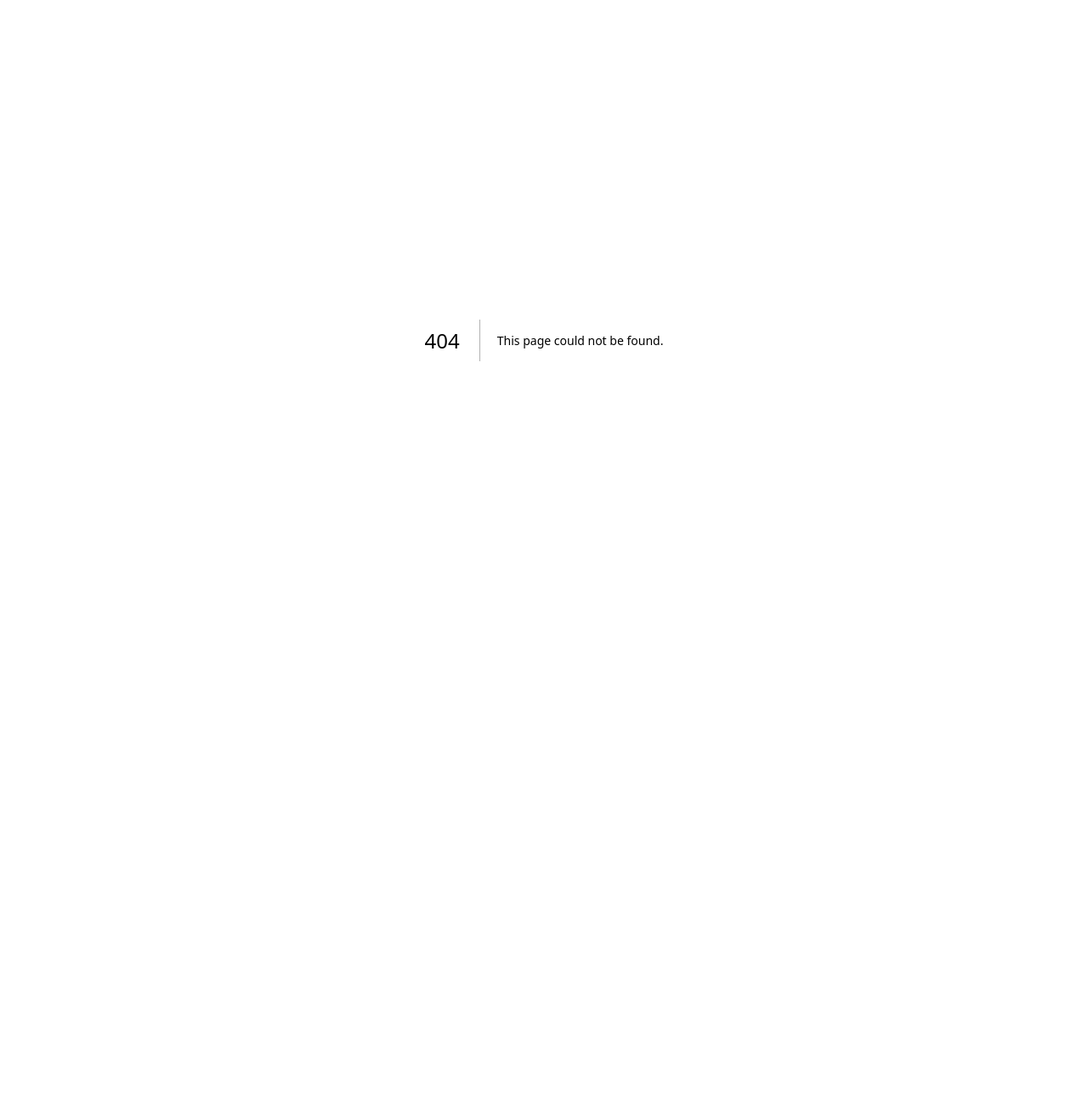
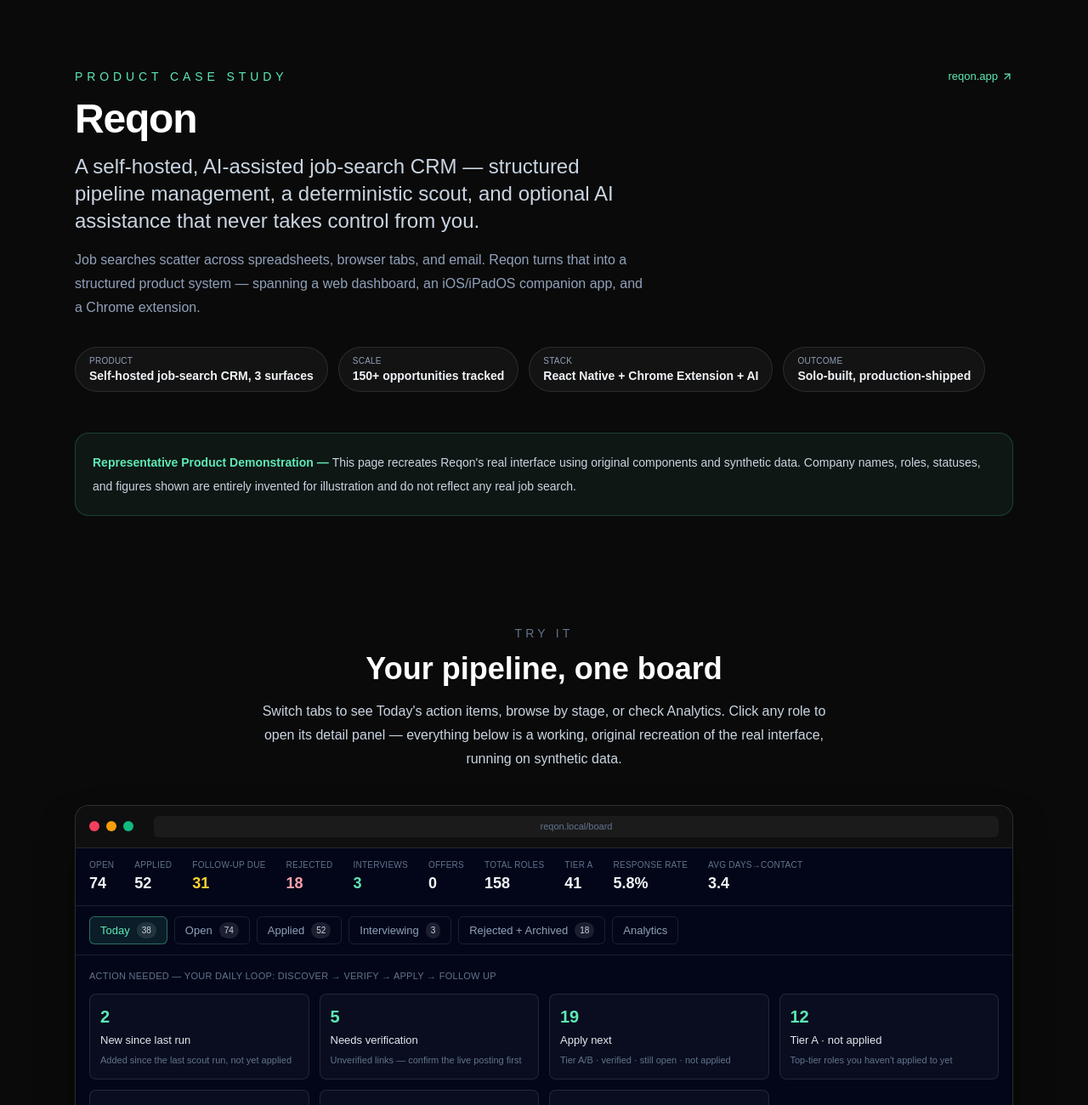
Before and after one commit to dhartung02/dustinhartung.com, a Next.js app: page /work/reqon in a window 1280 px wide. Before the commit this address had no page. Shown: the top 1300 px of the page at 85% size. Before the commit the page ends 800 px from the top, so only its background shows below. Built offline with nearby package versions, Linux system fonts and the light colour scheme.

Commit message:
Assemble Reqon case study page

```diff
--- /dev/null
+++ b/src/app/work/reqon/page.tsx
@@ -0,0 +1,29 @@
+// src/app/work/reqon/page.tsx
+import type { Metadata } from "next";
+import Hero from "@/components/reqon/sections/Hero";
+import DashboardSection from "@/components/reqon/sections/DashboardSection";
+import CaseStudyOverview from "@/components/reqon/sections/CaseStudyOverview";
+import MyRole from "@/components/reqon/sections/MyRole";
+import SupportingSurfaces from "@/components/reqon/sections/SupportingSurfaces";
+import Outcome from "@/components/reqon/sections/Outcome";
+import Closing from "@/components/reqon/sections/Closing";
+
+export const metadata: Metadata = {
+  title: "Reqon — Dustin Hartung",
+  description:
+    "A product case study: a self-hosted, AI-assisted job-search CRM spanning web, iOS/iPadOS, and Chrome, solo-built and production-shipped.",
+};
+
+export default function ReqonPage() {
+  return (
+    <main className="min-h-screen bg-neutral-950 text-white">
+      <Hero />
+      <DashboardSection />
+      <CaseStudyOverview />
+      <MyRole />
+      <SupportingSurfaces />
+      <Outcome />
+      <Closing />
+    </main>
+  );
+}
```
